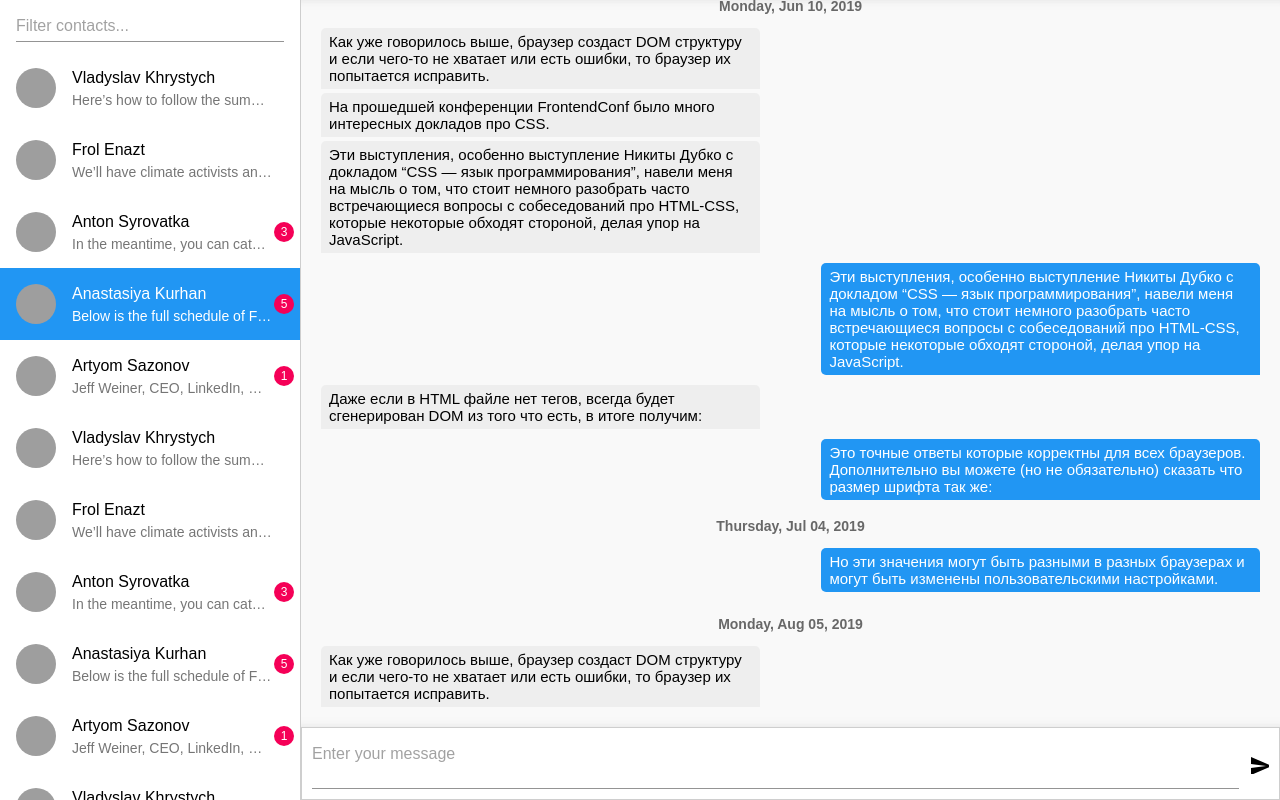
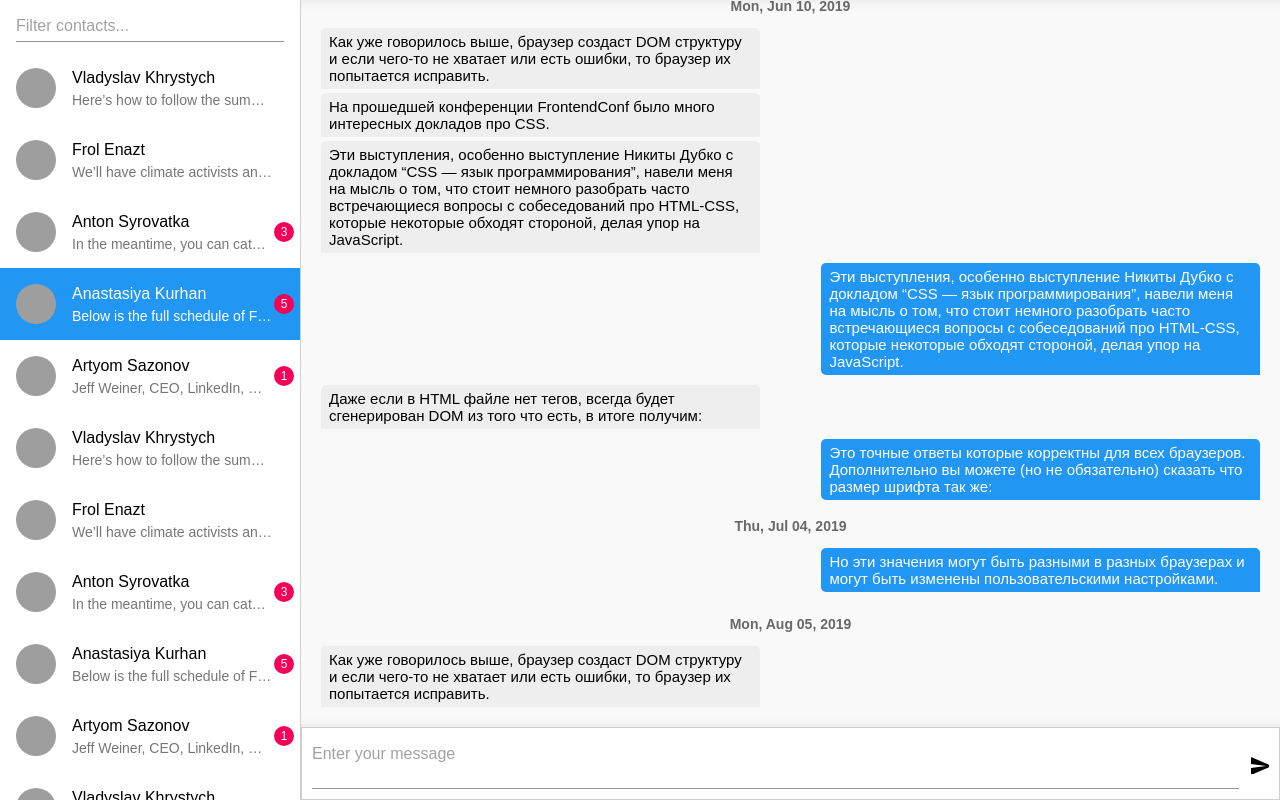
Before and after one commit to vkhrystych/react-mui-chat, a React (Create React App) app: page / in a window 1280 px wide. Built offline with nearby package versions, Linux system fonts and the light colour scheme; grey boxes are pictures that could not be loaded.

Commit message:
Add msgDateFormat prop, add it to Readme.md

```diff
--- a/src/ChatContainer.js
+++ b/src/ChatContainer.js
@@ -135,10 +135,15 @@ const styles = {
 class ChatContainer extends Component {
   state = {
     inputMsg: "",
-    contactsFilter: ""
+    contactsFilter: "",
+    msgDateFormat: "ddd, MMM DD, YYYY"
   };
 
   componentDidMount = () => {
+    const { msgDateFormat } = this.props;
+
+    if (msgDateFormat) this.setState({ msgDateFormat });
+
     if (this.firstUnreadMsg) {
       this.scrollToFirstUnreadMsg();
     } else {
@@ -165,7 +170,7 @@ class ChatContainer extends Component {
   };
 
   render() {
-    const { inputMsg, contactsFilter } = this.state;
+    const { inputMsg, contactsFilter, msgDateFormat } = this.state;
     const {
       classes,
       contacts,
@@ -263,7 +268,7 @@ class ChatContainer extends Component {
                       >
                         {!isNeedDate ? (
                           <p className={classes.dateTxt}>
-                            {moment(msg.time).format("dddd, MMM DD, YYYY")}
+                            {moment(msg.time).format(msgDateFormat)}
                           </p>
                         ) : null}
 
@@ -282,7 +287,7 @@ class ChatContainer extends Component {
                     <div style={{ display: "contents" }}>
                       {!isNeedDate ? (
                         <p className={classes.dateTxt}>
-                          {moment(msg.time).format("dddd, MMM DD, YYYY")}
+                          {moment(msg.time).format(msgDateFormat)}
                         </p>
                       ) : null}
 
```
Also changed, not shown: 1 other file (tests, documents, lock files or other folders).
